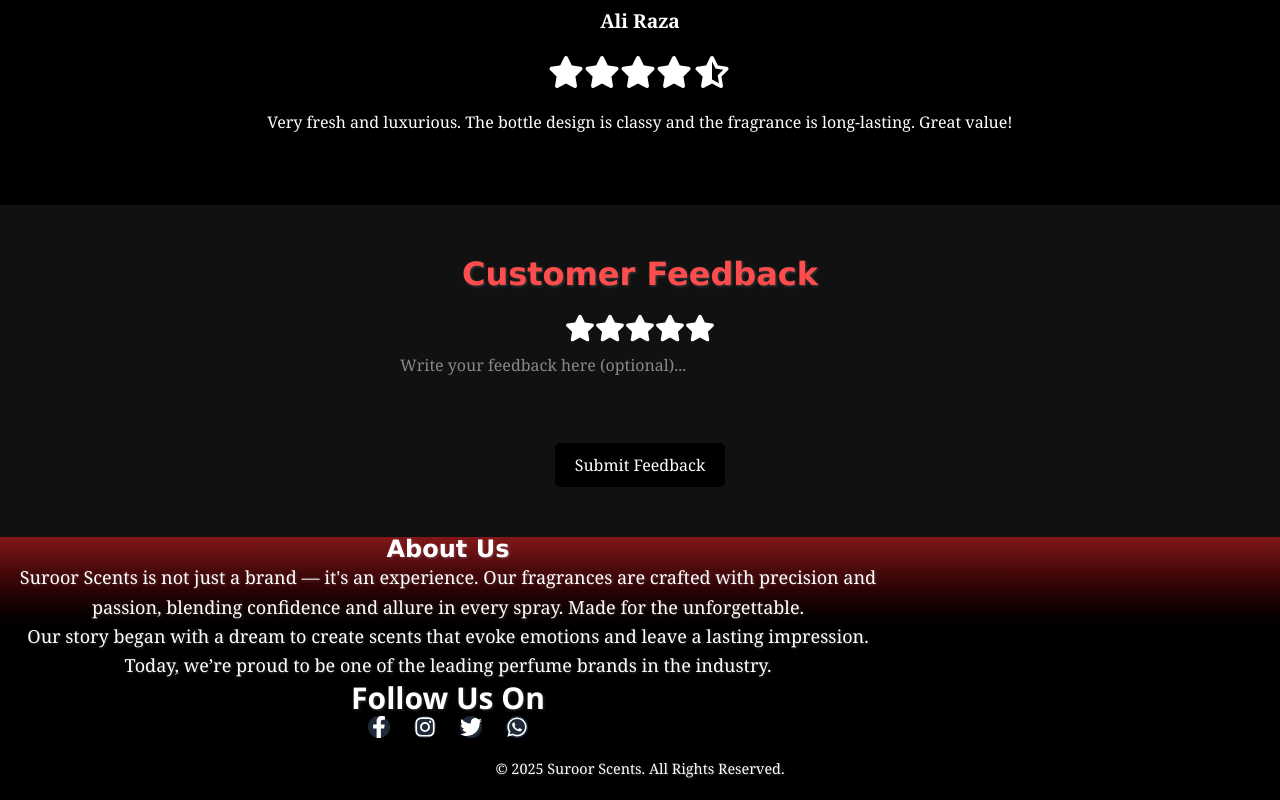
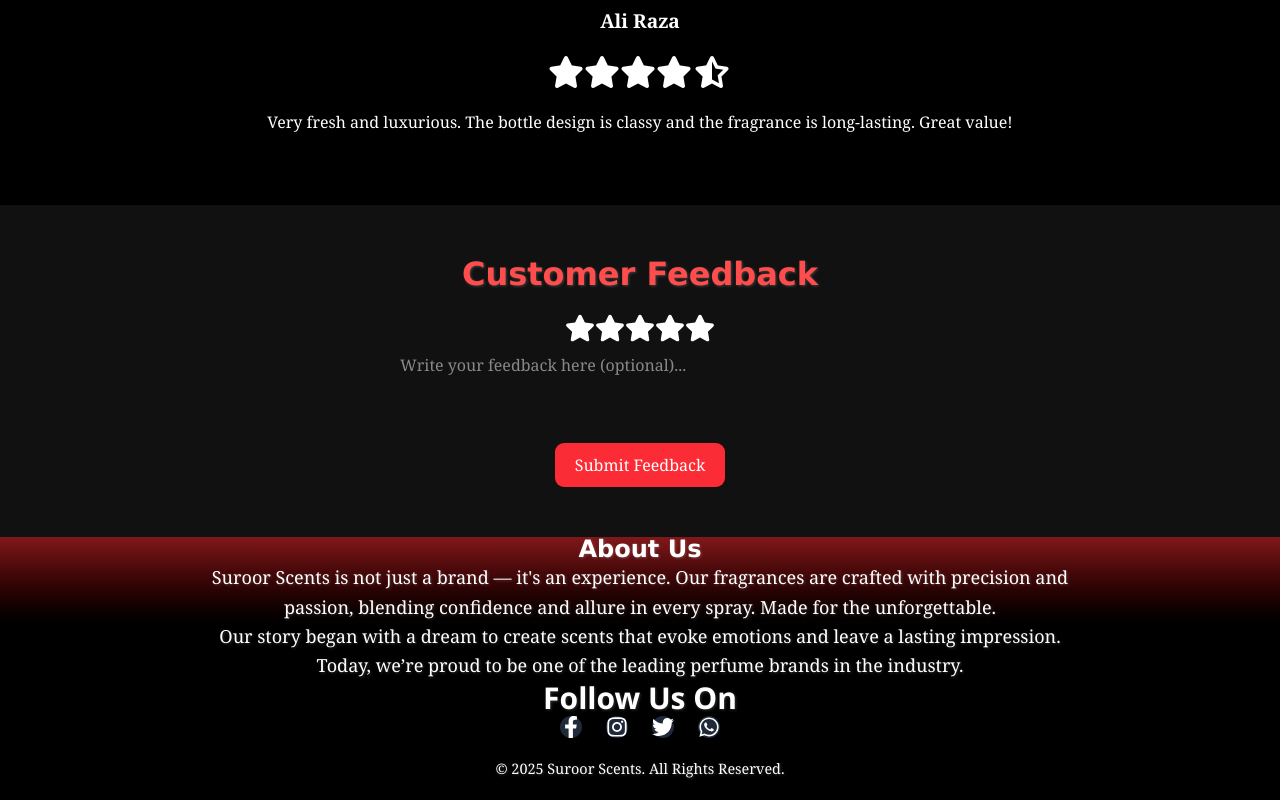
Before and after one commit to zohaib479/SuroorScents, a Next.js app: page / in a window 1280 px wide. Shown: the part 3766-4566 px from the top of the page. Built offline with nearby package versions, Linux system fonts and the light colour scheme.

Commit message:
About Section picture unscaled Shop fixed About resolved

```diff
--- a/src/app/globals.css
+++ b/src/app/globals.css
@@ -754,12 +754,10 @@
 
     .feedback-section button {
       padding: 10px 20px;
-      background-color: #ff4d4d;
-      background-color: var(--bg-color);
       color: white;
       color: var(--text-color);
       border: none;
-      border-radius: 5px;
+      border-radius: 9px;
       font-size: 1rem;
       cursor: pointer;
       transition: background 0.3s;
@@ -779,6 +777,11 @@
       color: #831919;
 
       text-align: center;
+    }
+    #about{
+      display: flex;
+      justify-content: center;
+      align-items: center;
     }
 
     .about-section h2 {
--- a/src/components/FeedbackForm.jsx
+++ b/src/components/FeedbackForm.jsx
@@ -61,7 +61,7 @@
         {/* Submit Button */}
         <button
           type="submit"
-          className="bg-red-600  hover:bg-red-700 text-white px-6 py-2 rounded-lg transition-colors duration-300"
+          className="bg-red-500  cursor-pointer hover:bg-red-800 text-white   rounded-lg transition-colors duration-300"
         >
           Submit Feedback
         </button>
```
